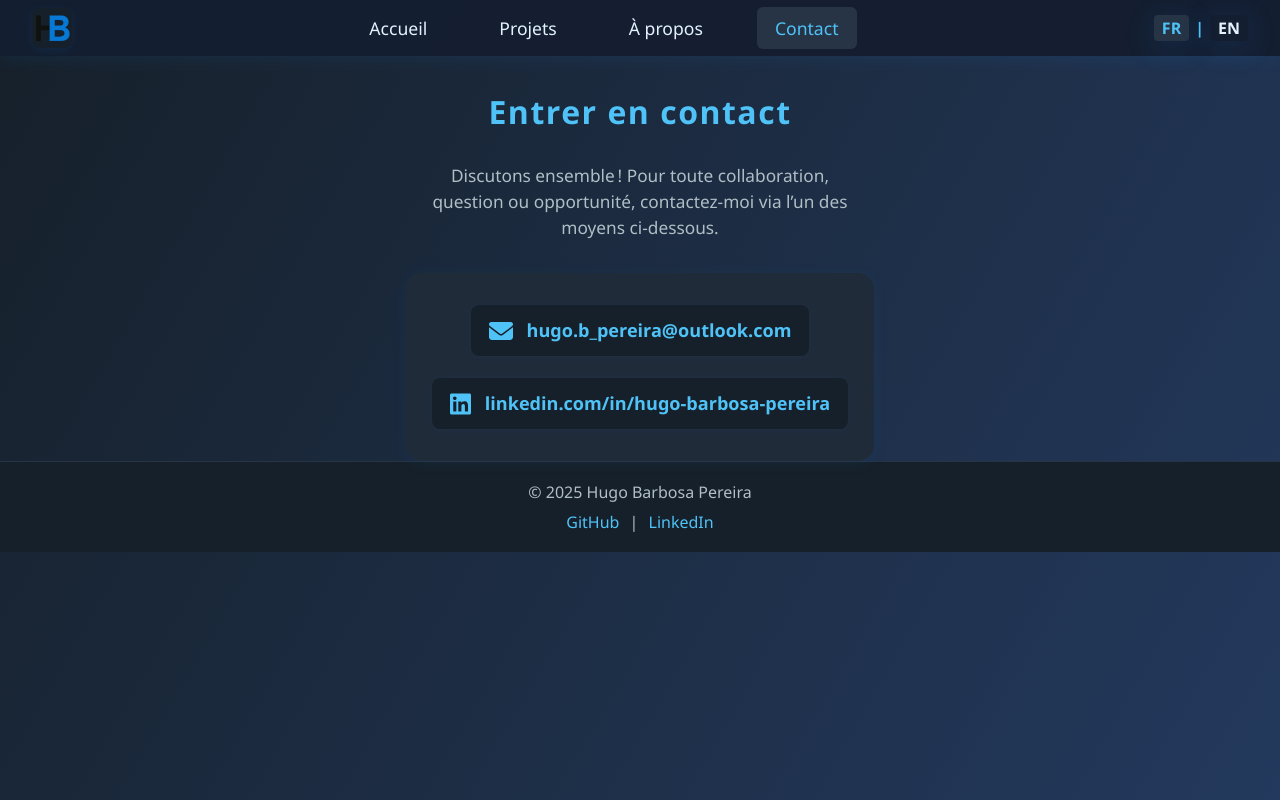
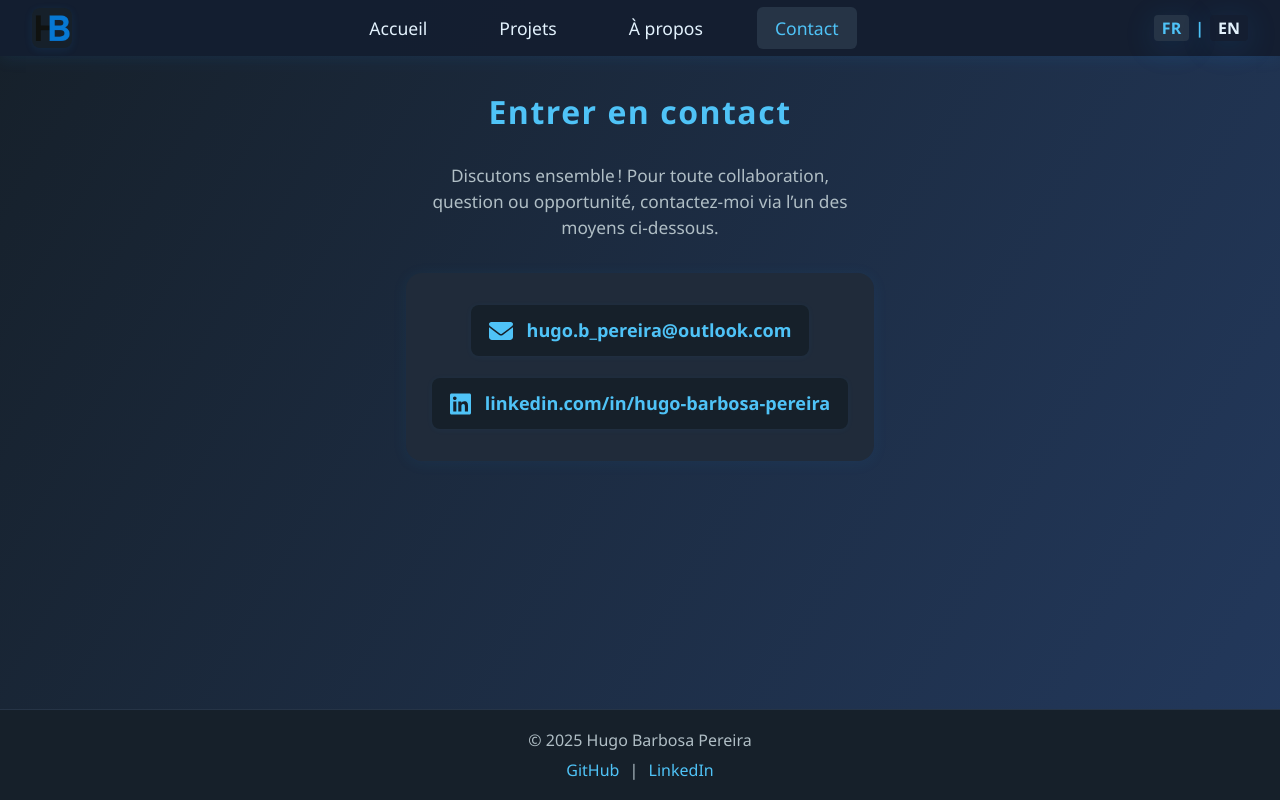
Before and after one commit to Bagass0/Portfolio, a React (Vite) app in the folder Frontend/: page /contact in a window 1280 px wide. Built offline with nearby package versions, Linux system fonts and the light colour scheme.

Commit message:
Correction CSS Footer

```diff
--- a/Frontend/src/App.css
+++ b/Frontend/src/App.css
@@ -1,9 +1,10 @@
-body, #root {
+html, body, #root {
   margin: 0;
   padding: 0;
   display: flex;
   flex-direction: column;
   min-height: 100vh;
+  height: 100%;
   background: linear-gradient(120deg, #16202a 0%, #23395d 100%) no-repeat;
   color: #e0e6ed;
   font-family: 'Segoe UI', 'Roboto', Arial, sans-serif;
--- a/Frontend/src/App.jsx
+++ b/Frontend/src/App.jsx
@@ -10,8 +10,9 @@ import PageNotFound from './pages/PageNotFound';
 
 function App() {
   return (
-    <div className="app">
+    <>
       <Navbar />
+      <div id="content">
         <Routes>
           <Route path="/" element={<Home />} />
           <Route path="/projects" element={<Projects />} />
@@ -19,8 +20,9 @@ function App() {
           <Route path="/contact" element={<Contact />} />
           <Route path="*" element={<PageNotFound />} />
         </Routes>
+      </div>
       <Footer />
-    </div>
+    </>
   );
 }
 
--- a/Frontend/src/index.css
+++ b/Frontend/src/index.css
@@ -12,7 +12,6 @@
   font-family: 'Segoe UI', 'Roboto', Arial, sans-serif;
   line-height: 1.5;
   font-weight: 400;
-  color-scheme: dark;
   color: var(--text-main);
   background: linear-gradient(135deg, var(--dark-bg) 0%, var(--dark-bg2) 50%, var(--dark-bg3) 100%);
   font-synthesis: none;
--- a/Frontend/src/styles/Footer.css
+++ b/Frontend/src/styles/Footer.css
@@ -1,22 +1,12 @@
 .footer {
+  display: flex;
+  flex-direction: column;
   color: #b0bec5;
   padding: 18px 0;
   text-align: center;
   font-size: 1rem;
   background: #16202a;
   border-top: 1px solid #263446;
-}
-
-/* Footer always at bottom */
-.footer {
-  width: 100%;
-  text-align: center;
-  color: #b0bec5;
-  padding: 18px 0;
-  border-top: 1px solid #263446;
-  display: flex;
-  justify-content: center;
-  align-items: center;
 }
 
 .footer-content {
```
Lines whose indentation alone changed are shown as unchanged.
